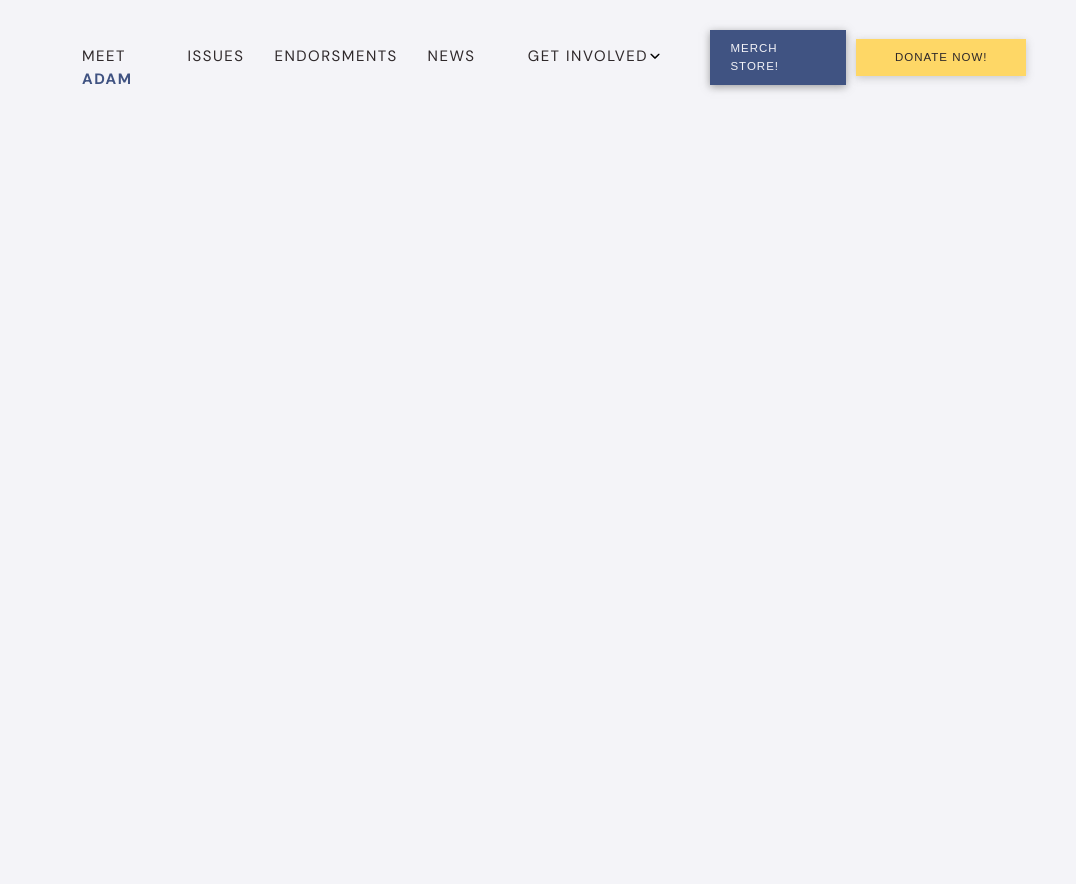
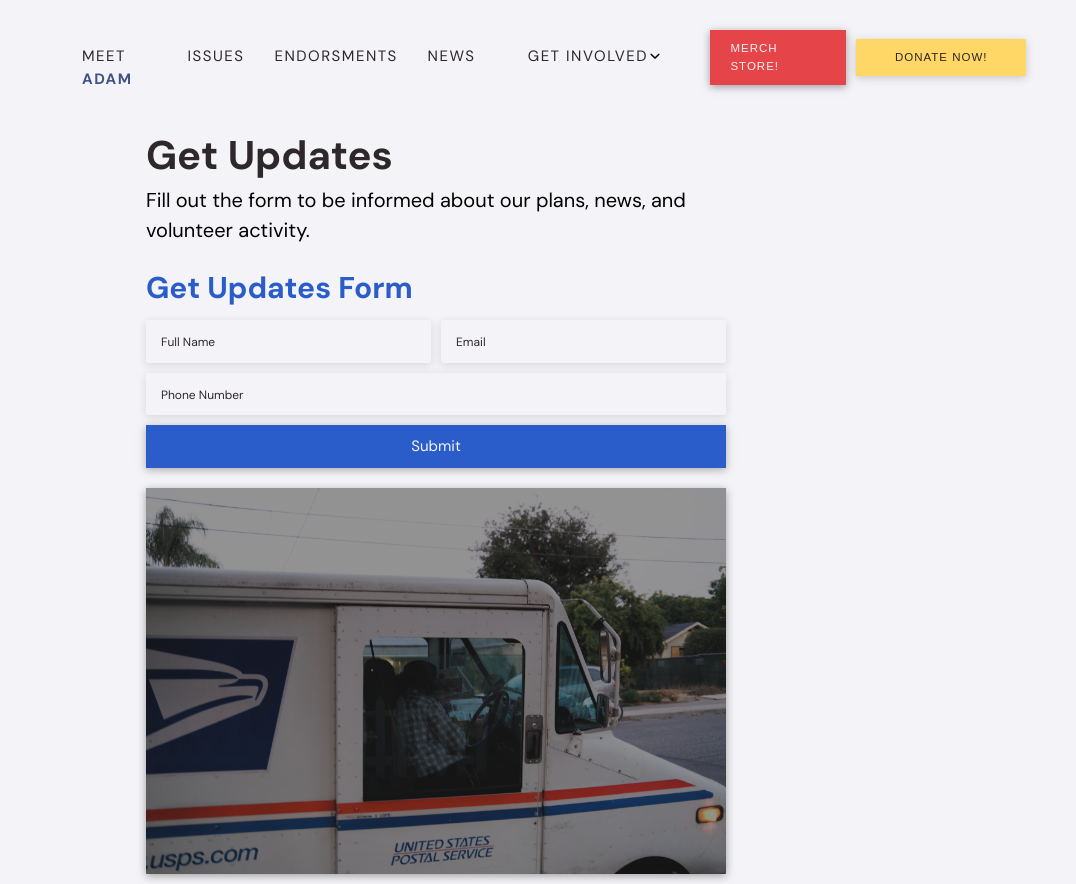
Before and after one commit to abitsalihu/adamlaxalt, a website: page src/pages/getUpdates.html in a window 1280 px wide. Shown: the full height of the page, 204-1280 px from the left. Before the commit the page ends 800 px from the top, so only its background shows below. Drawn offline with Linux system fonts and the light colour scheme.

Commit message:
finish get updates page

```diff
--- a/src/pages/getUpdates.html
+++ b/src/pages/getUpdates.html
@@ -13,7 +13,7 @@
 
     <title>Adam Paul Laxalt</title>
   </head>
-  <body>
+  <body class="container">
     <nav class="nav">
       <div class="nav__logo">
         <a href="../../index.html">
@@ -118,5 +118,26 @@
         </ul>
       </div>
     </nav>
+
+    <main class="volunteer update">
+      <div class="volunteer_text update_text">
+        <h1>Get Updates</h1>
+        <p>
+          Fill out the form to be informed about our plans, news, and volunteer
+          activity.
+        </p>
+      </div>
+      <div class="volunteer_form update_form">
+        <h3>Get Updates Form</h3>
+        <input type="text" placeholder="Full Name" />
+        <input type="text" placeholder="Email" />
+        <input type="number" placeholder="Phone Number" />
+        <button class="volunteer_btn update_btn">Submit</button>
+      </div>
+      <div class="volunteer_img">
+        <img src="../images/updates.jpg" alt="" />
+        <div class="volunteer_img-overlay update_img-overlay"></div>
+      </div>
+    </main>
   </body>
 </html>
--- a/src/sass/_components.scss
+++ b/src/sass/_components.scss
@@ -28,7 +28,7 @@
   &-merch {
     box-shadow: rgba(99, 99, 99, 0.6) 0px 2px 8px 0px;
 
-    background: $blue-primary;
+    background: $red-primary;
     width: auto;
 
     color: $white-primary;
--- a/src/sass/_volunteer.scss
+++ b/src/sass/_form.scss
@@ -52,13 +52,13 @@
     & > input {
       padding: 10px 15px;
       font-size: 1.3rem;
-      // letter-spacing: 1px;
-      // font-family: sans-serif;
+
       border: none;
       background: $red-primary;
       color: $white-primary;
       font-weight: 100;
       border-radius: 2.5px;
+      box-shadow: rgba(99, 99, 99, 0.2) 0px 2px 8px 0px;
 
       &::placeholder {
         font-size: 1.2rem;
@@ -83,6 +83,46 @@
   }
 }
 
+.update {
+  &_text {
+    & > h1 {
+      color: $black-primary;
+      font-size: 2.5rem;
+      background: $black-primary;
+      -webkit-background-clip: text;
+      -webkit-text-fill-color: transparent;
+    }
+  }
+
+  &_form {
+    & > h3 {
+      font-size: 2rem;
+      color: $blue-secondary;
+    }
+
+    & > input {
+      background: $white-primary;
+      color: $black-primary;
+
+      &::placeholder {
+        color: $black-primary;
+      }
+    }
+  }
+
+  &_btn {
+    background-color: $blue-secondary;
+    color: $white-primary;
+  }
+
+  &_img {
+    border: 1px solid red;
+    &-overlay {
+      background: hsla(0, 1%, 16%, 0.5);
+    }
+  }
+}
+
 @media screen and (min-width: 850px) {
   .volunteer {
     width: 600px;
@@ -102,19 +142,11 @@
       grid-template-rows: repeat(3, auto);
       & > h3 {
         grid-column: 1/3;
-        color: $blue-primary;
-        font-size: 4rem;
+        font-size: 3rem;
       }
 
       & > input {
         font-size: 1.5rem;
-        // letter-spacing: 1px;
-        border: 1px solid green;
-        border: none;
-        background: $red-primary;
-        color: $white-primary;
-        font-weight: 200;
-        border-radius: 2.5px;
       }
       & > input:nth-of-type(3) {
         grid-column: 1/3;
--- a/src/sass/main.scss
+++ b/src/sass/main.scss
@@ -3,4 +3,5 @@
 @import "nav";
 @import "fsection";
 @import "donation";
-@import "volunteer";
+@import "form";
+@import "endorsments";
```
Also changed, not shown: src/pages/donate.html (+2 -2 lines), src/pages/volunteer.html (+4 -4 lines), src/css/style.css, src/images/updates.jpg (added), src/sass/_endorsments.scss (added).
